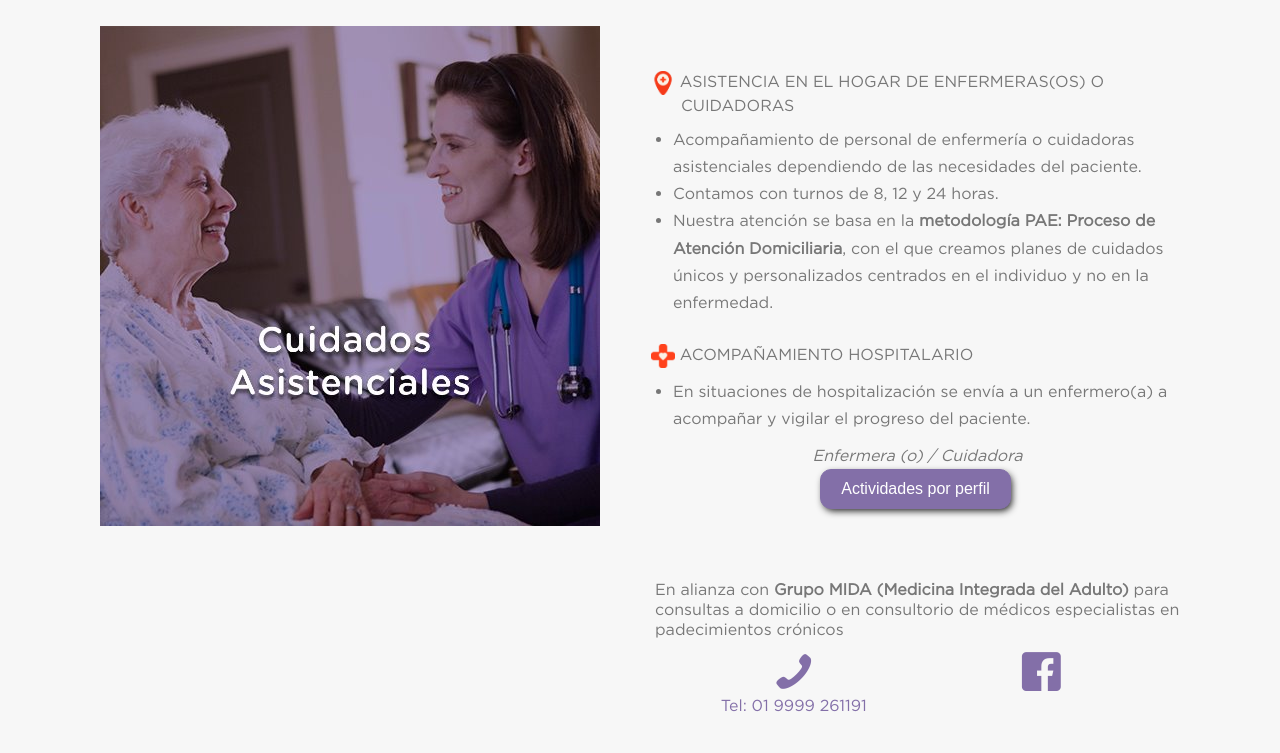
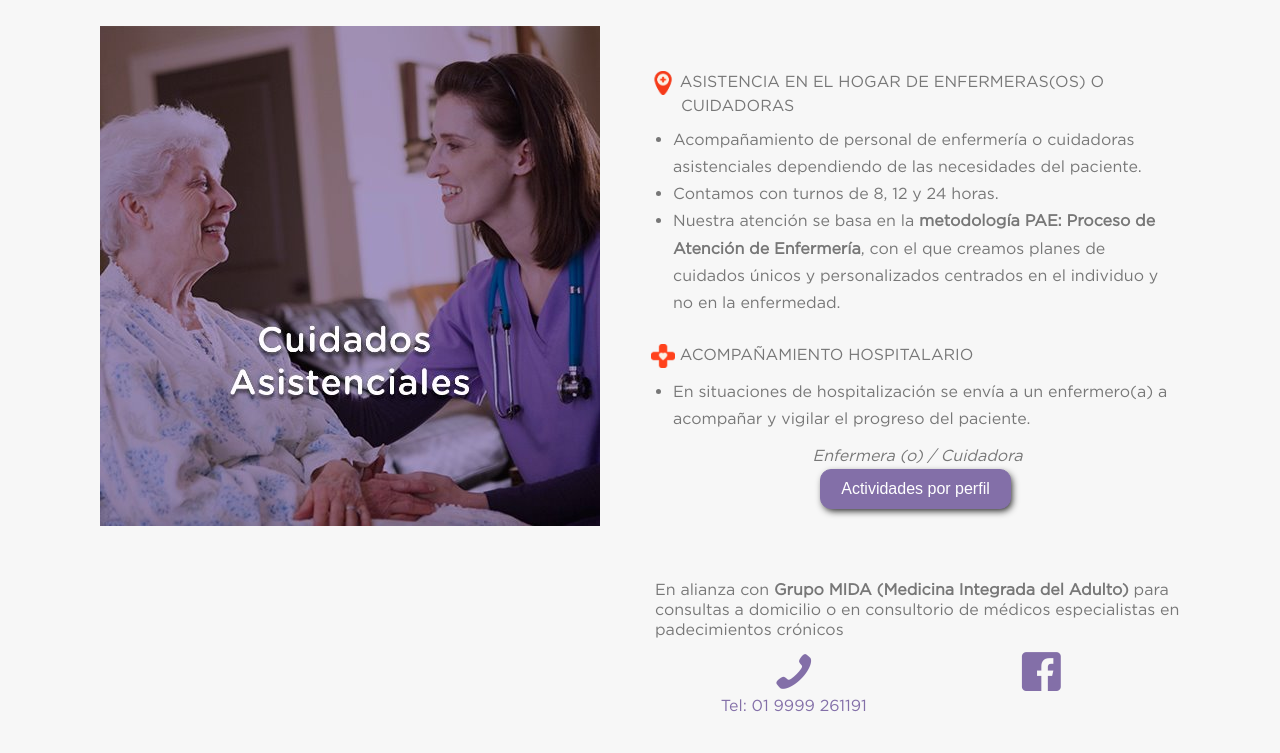
Before and after one commit to jnoelopez85/vitality, a PHP site: page /nuestros-servicios.php in a window 1280 px wide. Shown: the part 139-892 px from the top of the page. Run offline with PHP 8.4, Linux system fonts and the light colour scheme; some libraries are stand-ins or nearby versions; some web fonts are replaced.

Commit message:
Add files via upload

```diff
--- a/nuestros-servicios.php
+++ b/nuestros-servicios.php
@@ -48,7 +48,7 @@
 							<ul>
 								<li>Acompañamiento de personal de enfermería o cuidadoras asistenciales dependiendo de las necesidades del paciente.</li>
 								<li>Contamos con turnos de 8, 12 y 24 horas.</li>
-								<li>Nuestra atención se basa en la <b>metodología PAE: Proceso de Atención Domiciliaria</b>, con el que creamos planes de cuidados únicos y personalizados centrados en el individuo y no en la enfermedad.</li>
+								<li>Nuestra atención se basa en la <b>metodología PAE: Proceso de Atención de Enfermería</b>, con el que creamos planes de cuidados únicos y personalizados centrados en el individuo y no en la enfermedad.</li>
 							</ul>
 							<h2><img class="titulo-icon" src='images/icono-acompanamiento-hospitalario.png' alt='Acompañamiento a clinicas y hospitales'> ACOMPAÑAMIENTO HOSPITALARIO</h2>
 							<ul>
```
